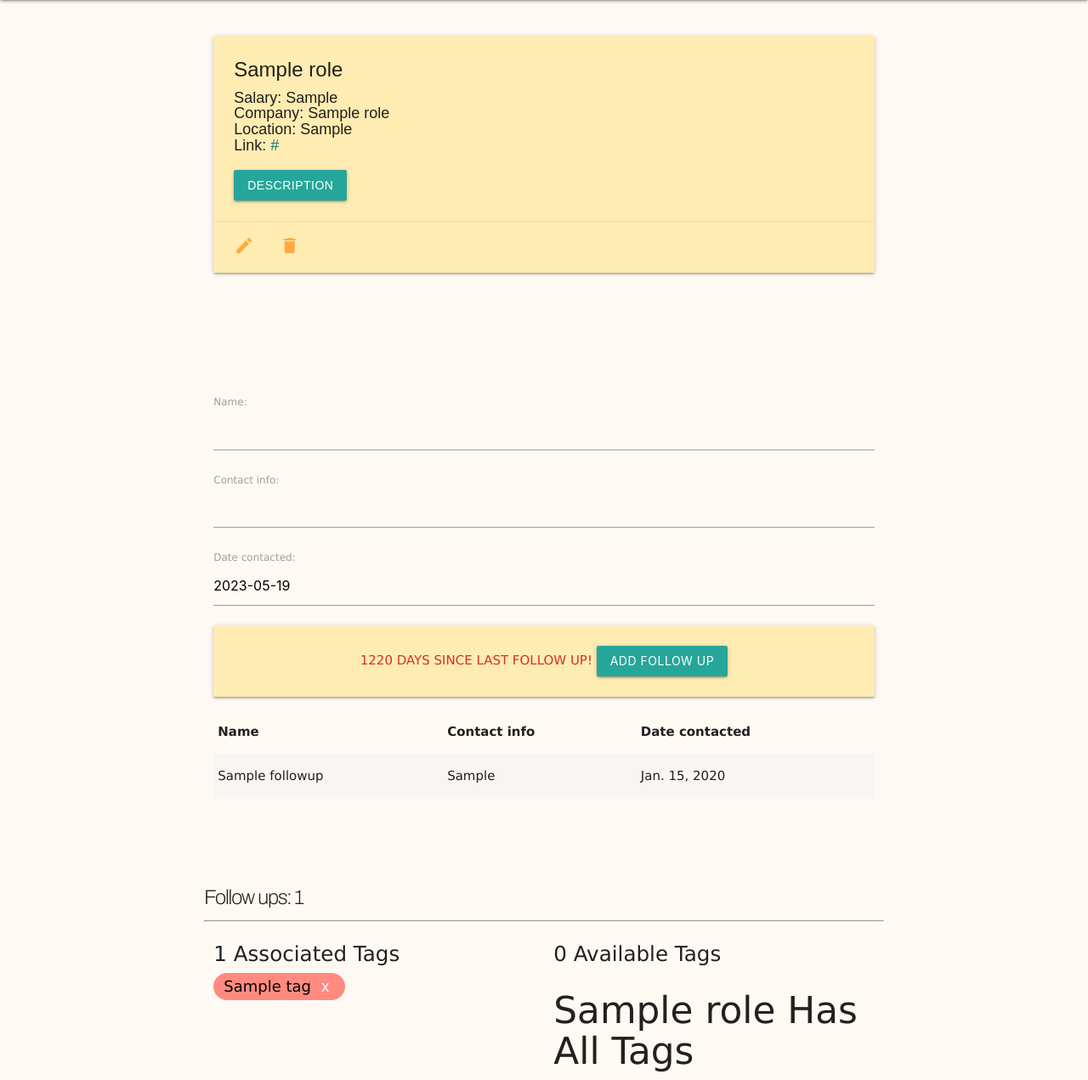
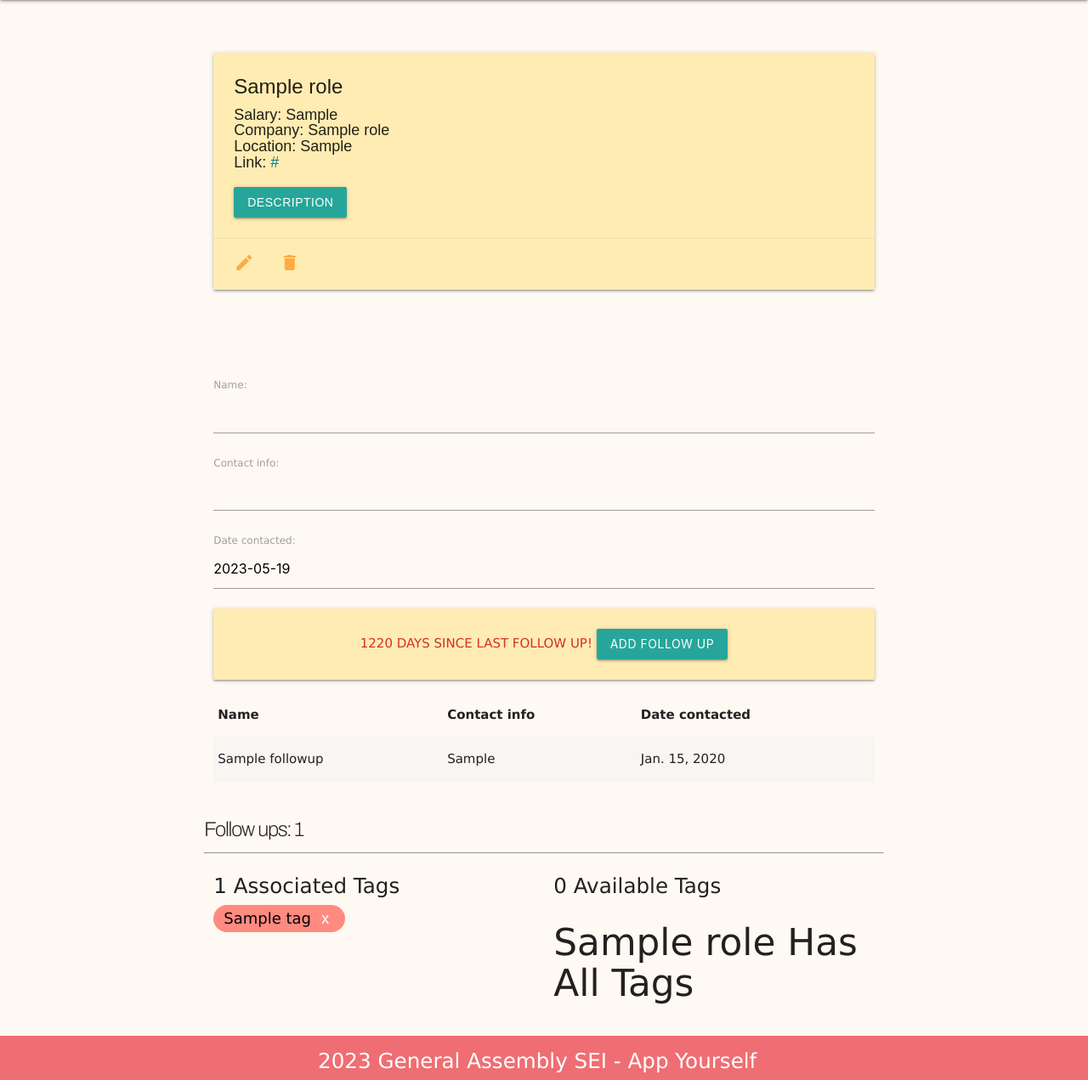
Before and after one commit to joelfuelling/AppYourself, a Django app: page /roles/1 in a window 1280 px wide. Shown: the part 64-1335 px from the top of the page at 85% size. Run offline with Django 4.2, Linux system fonts and the light colour scheme; a user stored in the database is signed in; tables that the repository leaves empty hold one stand-in row (values such as "Sample post").

Commit message:
Last minute margin changes

```diff
--- a/main_app/forms.py
+++ b/main_app/forms.py
@@ -8,6 +8,7 @@ class FollowUpForm(ModelForm):
     class Meta:
         model = FollowUp
         fields = ['name', 'contact', 'date']
+        ordering = ['date']
 
 # user 'Sign Up' authentication... What about passing these to a 'Profile' Form as well?
 # urls.py would need 'add_user' or something similar to 'add_feeding' in cats model
--- a/main_app/models.py
+++ b/main_app/models.py
@@ -59,7 +59,7 @@ class FollowUp(models.Model):
         return f'{self.name} via {self.contact} was contacted on {self.date} about {self.role} role'
 
     class Meta:
-        ordering = ['pk']
+        ordering = ['-pk']
 
 
 
--- a/main_app/static/css/style.css
+++ b/main_app/static/css/style.css
@@ -13,8 +13,8 @@ body {
 }
 
 .row .col.s12 {
-  margin-top: 30px;
-  margin-bottom: 80px;
+  margin-top: 50px;
+  margin-bottom: 20px;
 }
 main {
   flex: 1 0 auto;
```
